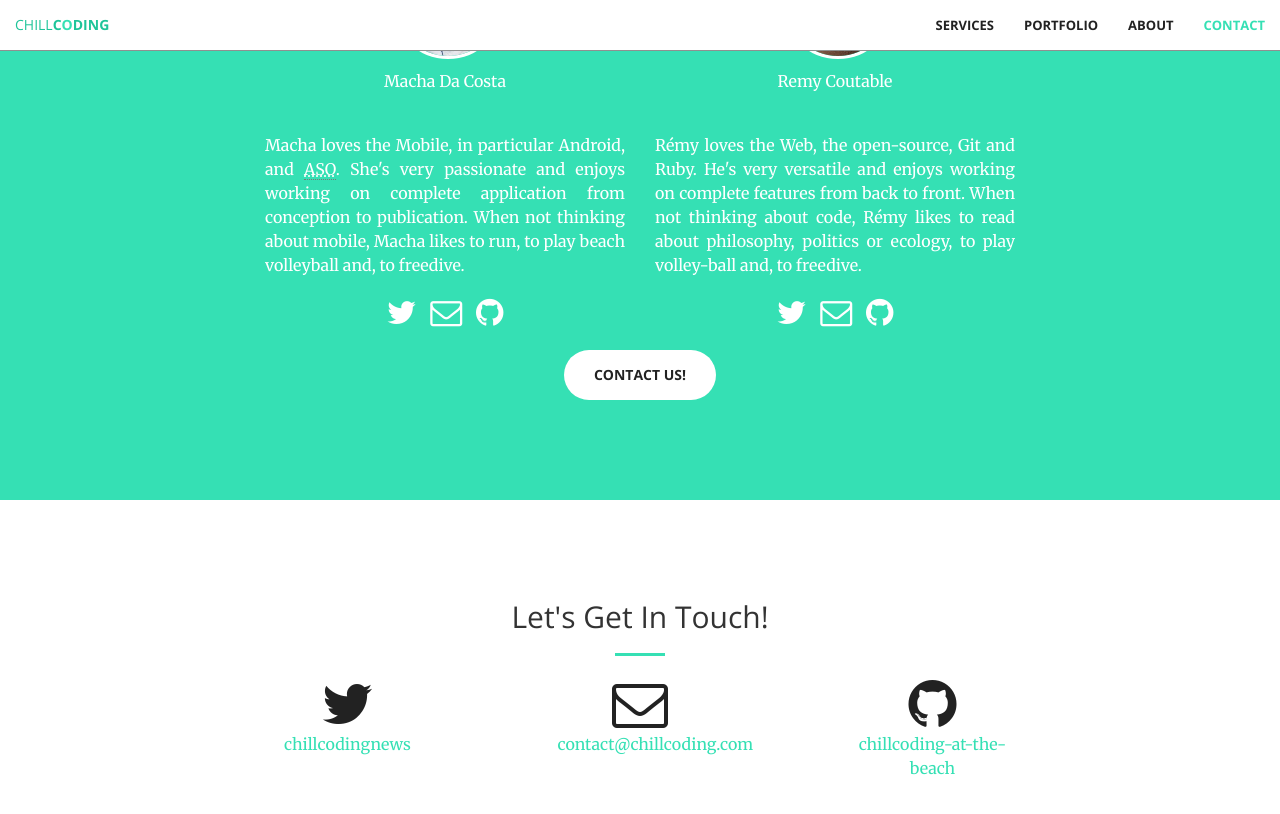
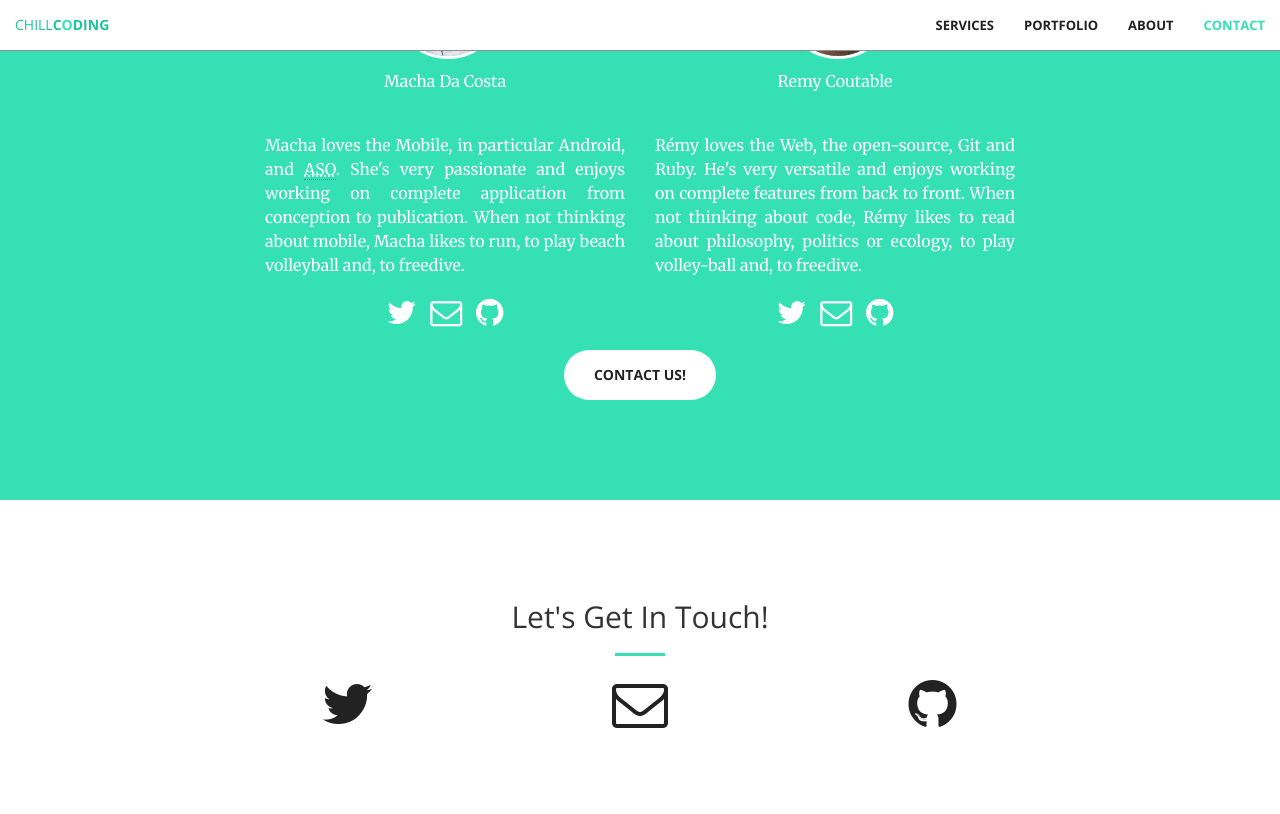
Before and after one commit to chillcoding-at-the-beach/chillcoding-at-the-beach-github.io, a Jekyll site: the page built from index.html, in a window 1280 px wide and 900 px high, scrolled down 1928 px. Shown: the top 814 px of the window. Built offline with Jekyll 4.4.1, drawn with Linux system fonts in a browser that asks for light colours; nearby versions of some CDN libraries.

Commit message:
Reduce images size and add title on links
Signed-off-by: Rémy Coutable <remy@rymai.me>

```diff
--- a/_config.yml
+++ b/_config.yml
@@ -1,7 +1,7 @@
 # Site settings
 title: "ChillCoding"
 emails:
-  company: "contact@chillcoding.com"
+  company: "hello@chillcoding.com"
   macha: "macha@chillcoding.com"
   remy: "remy@chillcoding.com"
 description: > # this means to ignore newlines until "baseurl:"
--- a/_includes/about.html
+++ b/_includes/about.html
@@ -12,29 +12,39 @@
             </div>
             <div class="col-lg-4 col-lg-offset-2 text-center">
               <a href="http://www.machada.io" class="social-link">
-                    <img src="/img/macha.jpeg" alt="Macha Da Costa" class="person wow bounceIn">
-                    <p>{{ site.usernames.macha }}</p></a>
+                <img src="/img/macha.jpg" alt="Macha Da Costa" class="person wow bounceIn">
+                <p>{{ site.usernames.macha }}</p>
+              </a>
               <p class="description">Macha loves the Mobile, in particular Android, and <abbr title="App Store Optimization">ASO</abbr>. She's very passionate and enjoys working on complete application from conception to publication. When not thinking about mobile, Macha likes to run, to play beach volleyball and, to freedive.</p>
-
-                  <p> <a href="https://twitter.com/{{ site.twitter_usernames.macha }}" class="social-link">
-                    <i class="fa fa-twitter fa-2x wow bounceIn" data-wow-delay=".1s"></i></a>
-                 <a href="mailto:{{ site.emails.macha }}" class="social-link">
-                    <i class="fa fa-envelope-o fa-2x wow bounceIn" data-wow-delay=".2s"></i></a>
-                <a href="https://github.com/{{ site.github_usernames.macha }}" class="social-link">
-                    <i class="fa fa-github fa-2x wow bounceIn" data-wow-delay=".3s"></i></a></p>
+              <p>
+                <a href="https://twitter.com/{{ site.twitter_usernames.macha }}" class="social-link" title="@{{ site.twitter_usernames.macha }}">
+                  <i class="fa fa-twitter fa-2x wow bounceIn" data-wow-delay=".1s"></i>
+                </a>
+                <a href="mailto:{{ site.emails.macha }}" class="social-link" title="{{ site.emails.macha }}">
+                  <i class="fa fa-envelope-o fa-2x wow bounceIn" data-wow-delay=".2s"></i>
+                </a>
+                <a href="https://github.com/{{ site.github_usernames.macha }}" class="social-link" title="{{ site.github_usernames.macha }}">
+                  <i class="fa fa-github fa-2x wow bounceIn" data-wow-delay=".3s"></i>
+                </a>
+              </p>
             </div>
             <div class="col-lg-4 col-lg-offset-0 text-center">
               <a href="https://www.rymai.me" class="social-link">
-                    <img src="/img/remy.png" alt="Rémy Coutable Photo" class="person wow bounceIn">
-                    <p>{{ site.usernames.remy }}</p></a>
+                <img src="/img/remy.jpg" alt="Rémy Coutable Photo" class="person wow bounceIn">
+                <p>{{ site.usernames.remy }}</p>
+              </a>
               <p class="description">Rémy loves the Web, the open-source, Git and Ruby. He's very versatile and enjoys working on complete features from back to front. When not thinking about code, Rémy likes to read about philosophy, politics or ecology, to play volley-ball and, to freedive.</p>
-
-                      <p> <a href="https://twitter.com/{{ site.twitter_usernames.remy }}" class="social-link">
-                    <i class="fa fa-twitter fa-2x wow bounceIn" data-wow-delay=".1s"></i></a>
-                 <a href="mailto:{{ site.emails.remy }}" class="social-link">
-                    <i class="fa fa-envelope-o fa-2x wow bounceIn" data-wow-delay=".2s"></i></a>
-                <a href="https://github.com/{{ site.github_usernames.remy }}" class="social-link">
-                    <i class="fa fa-github fa-2x wow bounceIn" data-wow-delay=".3s"></i></a></p>
+              <p>
+                <a href="https://twitter.com/{{ site.twitter_usernames.remy }}" class="social-link" title="@{{ site.twitter_usernames.remy }}">
+                  <i class="fa fa-twitter fa-2x wow bounceIn" data-wow-delay=".1s"></i>
+                </a>
+                <a href="mailto:{{ site.emails.remy }}" class="social-link" title="{{ site.emails.remy }}">
+                  <i class="fa fa-envelope-o fa-2x wow bounceIn" data-wow-delay=".2s"></i>
+                </a>
+                <a href="https://github.com/{{ site.github_usernames.remy }}" class="social-link" title="{{ site.github_usernames.remy }}">
+                  <i class="fa fa-github fa-2x wow bounceIn" data-wow-delay=".3s"></i>
+                </a>
+              </p>
             </div>
             <div class="col-lg-8 col-lg-offset-2 text-center">
               <a href="#contact" class="btn btn-default btn-xl">Contact Us!</a>
--- a/_includes/contact.html
+++ b/_includes/contact.html
@@ -7,21 +7,18 @@
             </div>
 
         <div class="col-lg-2 col-lg-offset-2 text-center">
-            <a href="https://twitter.com/{{ site.twitter_usernames.company }}">
+            <a href="https://twitter.com/{{ site.twitter_usernames.company }}" title="@{{ site.twitter_usernames.company }}">
                 <i class="fa fa-twitter fa-3x wow bounceIn" data-wow-delay=".1s"></i>
-                <p>{{ site.twitter_usernames.company }}</p>
             </a>
         </div>
         <div class="col-lg-2 col-lg-offset-1 text-center">
-            <a href="mailto:{{ site.emails.company }}">
+            <a href="mailto:{{ site.emails.company }}" title="{{ site.emails.company }}">
             <i class="fa fa-envelope-o fa-3x wow bounceIn" data-wow-delay=".2s"></i>
-                <p>{{ site.emails.company }}</p>
             </a>
         </div>
         <div class="col-lg-2 col-lg-offset-1 text-center">
-            <a href="https://github.com/{{ site.github_usernames.copany }}">
+            <a href="https://github.com/{{ site.github_usernames.company }}" title="{{ site.github_usernames.company }}">
             <i class="fa fa-github fa-3x wow bounceIn" data-wow-delay=".3s"></i>
-                <p>{{ site.github_usernames.company }}</p>
             </a>
         </div>
 
```
Also changed, not shown: img/header-old.jpg (deleted), img/header.jpg, img/header3.jpg (deleted), img/macha.jpg (renamed from img/macha.jpeg), img/remy.jpg (added), img/remy.png (deleted), 1 other file. Lines whose indentation alone changed are shown as unchanged.
